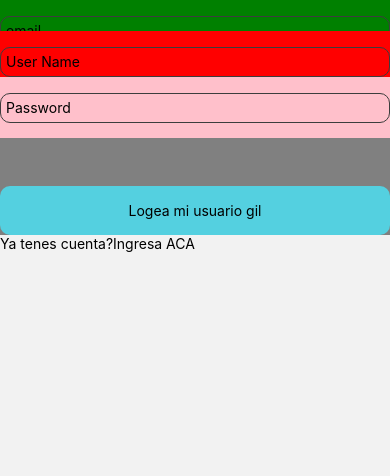
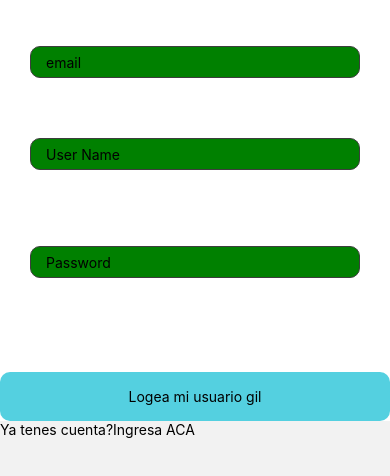
Before and after one commit to franfontana9/PRO3-2, a React Native app in the folder my-app/: screen /Register in a window 390 px wide. Shown: the top 476 px of the page. Built offline with nearby package versions, Linux system fonts and the light colour scheme; no server answers.

Commit message:
avances comentarios en post

```diff
--- a/my-app/src/components/FormRegister.js
+++ b/my-app/src/components/FormRegister.js
@@ -78,8 +78,10 @@ const styles= StyleSheet.create({
         borderColor: '#3d3d3d',
         height:30,
         borderRadius:10,
-        padding:5,
+        padding:15,
         marginTop:16,
+        backgroundColor:'green'
+
     },
     btn:{
         backgroundColor:'#54d0e0',
@@ -93,19 +95,23 @@ const styles= StyleSheet.create({
     },
     form:{
         flex:1,
-        backgroundColor: 'gray'
+        backgroundColor: 'white'
     },
     campo1:{
         flex:2,
-        backgroundColor: 'green'
+
+        padding:15,
+        margin: 15
     },
     campo2:{
         flex:3,
-        backgroundColor:'red'
+        padding:15,
+        margin: 15
     },
     campo3:{
         flex:4,
-        backgroundColor:'pink'
+        padding:15,
+        margin: 15
     }
 })
 
--- a/my-app/src/components/Post.js
+++ b/my-app/src/components/Post.js
@@ -1,5 +1,5 @@
 import React, { Component } from 'react'
-import { Text, View, TouchableOpacity } from 'react-native'
+import { Text, View, TouchableOpacity, Image, StyleSheet} from 'react-native'
 import {FontAwesome} from '@expo/vector-icons'
 import { db, auth } from '../firebase/config'
 import firebase from 'firebase'
@@ -58,10 +58,13 @@ class Post extends Component {
   render() {
     return (
       <View>
+        <Image
+        source={uri= this.props.data.foto}
+        style={styles.img}
+
+        />
         <Text>{this.props.data.data.descripcion}</Text>
-        <View
-        /* aca va algo de la clase del 5/6*/
-        >
+
         {
           this.state.isLiked ?
           <TouchableOpacity
@@ -85,11 +88,25 @@ class Post extends Component {
           </TouchableOpacity>
 
         }
+      <View>
+          <TouchableOpacity
+            onPress={()=> this.props.navigation.navigate('Comments', {id: this.props.data.id})}
+          >
+            <Text>Agregar comentario</Text>
+          </TouchableOpacity>
         </View>
+      </View>
 
-      </View>
       )
   }
 }
 
+const styles = StyleSheet.create ({
+img:{
+  height: 200
+}
+
+})
+
+
 export default Post
--- a/my-app/src/screens/Feed.js
+++ b/my-app/src/screens/Feed.js
@@ -1,6 +1,6 @@
 import React, { Component } from 'react'
 import { Text, TouchableOpacity, View, FlatList } from 'react-native'
-import { db } from '../firebase/config'
+import { auth, db } from '../firebase/config'
 import Posteos from '../components/Posteos'
 
 class Feed extends Component {
@@ -14,7 +14,11 @@ class Feed extends Component {
 
 
     componentDidMount(){
-        db.collection('posts').onSnapshot(docs=>{
+        db.collection('posts')
+        .orderBy('createdAt','desc')
+        .where('owner','==',auth.currentUser.email)
+        .limit(2)
+        .onSnapshot(docs=>{
 
             let arrayDocs=[]
 
```
